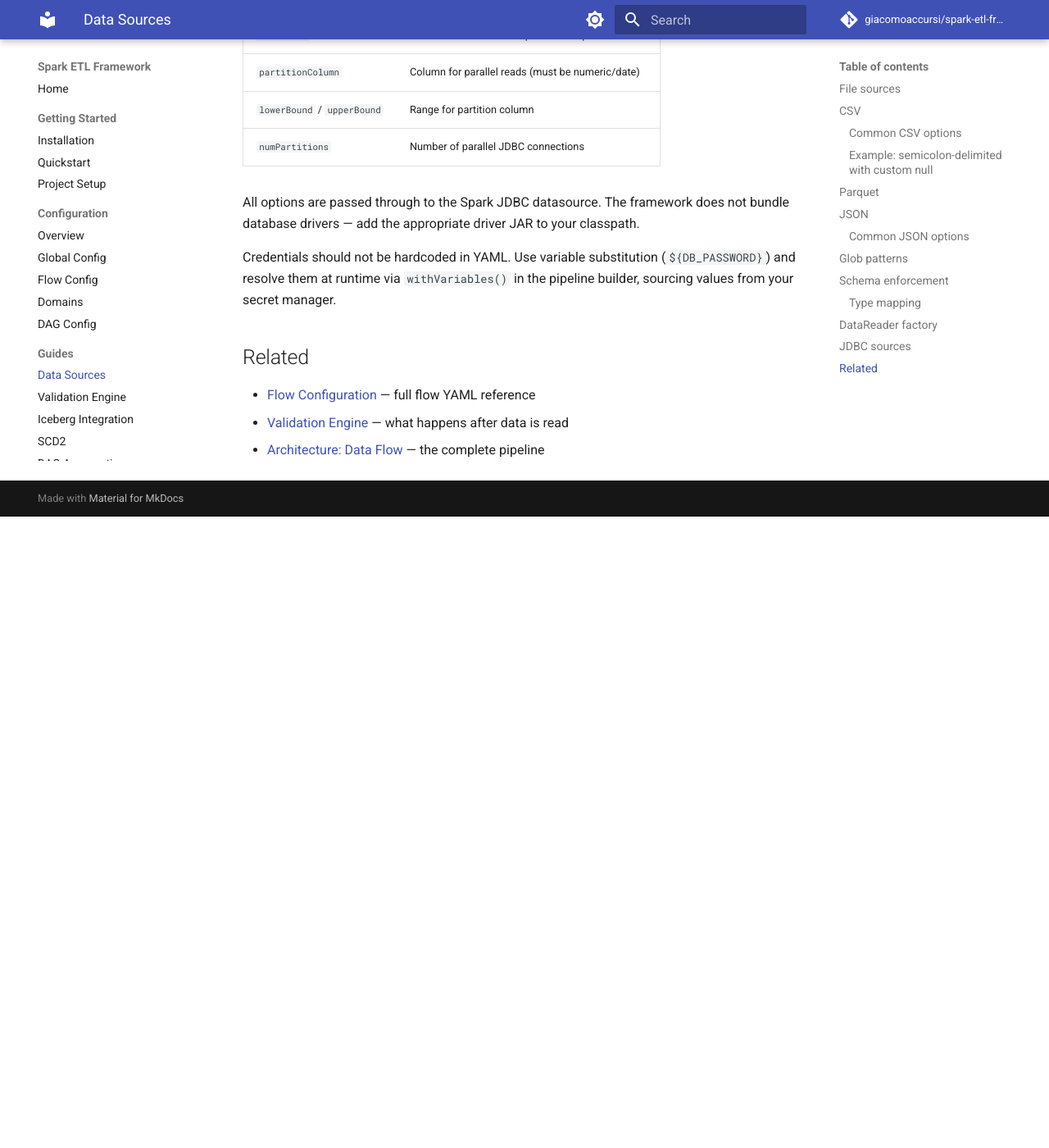
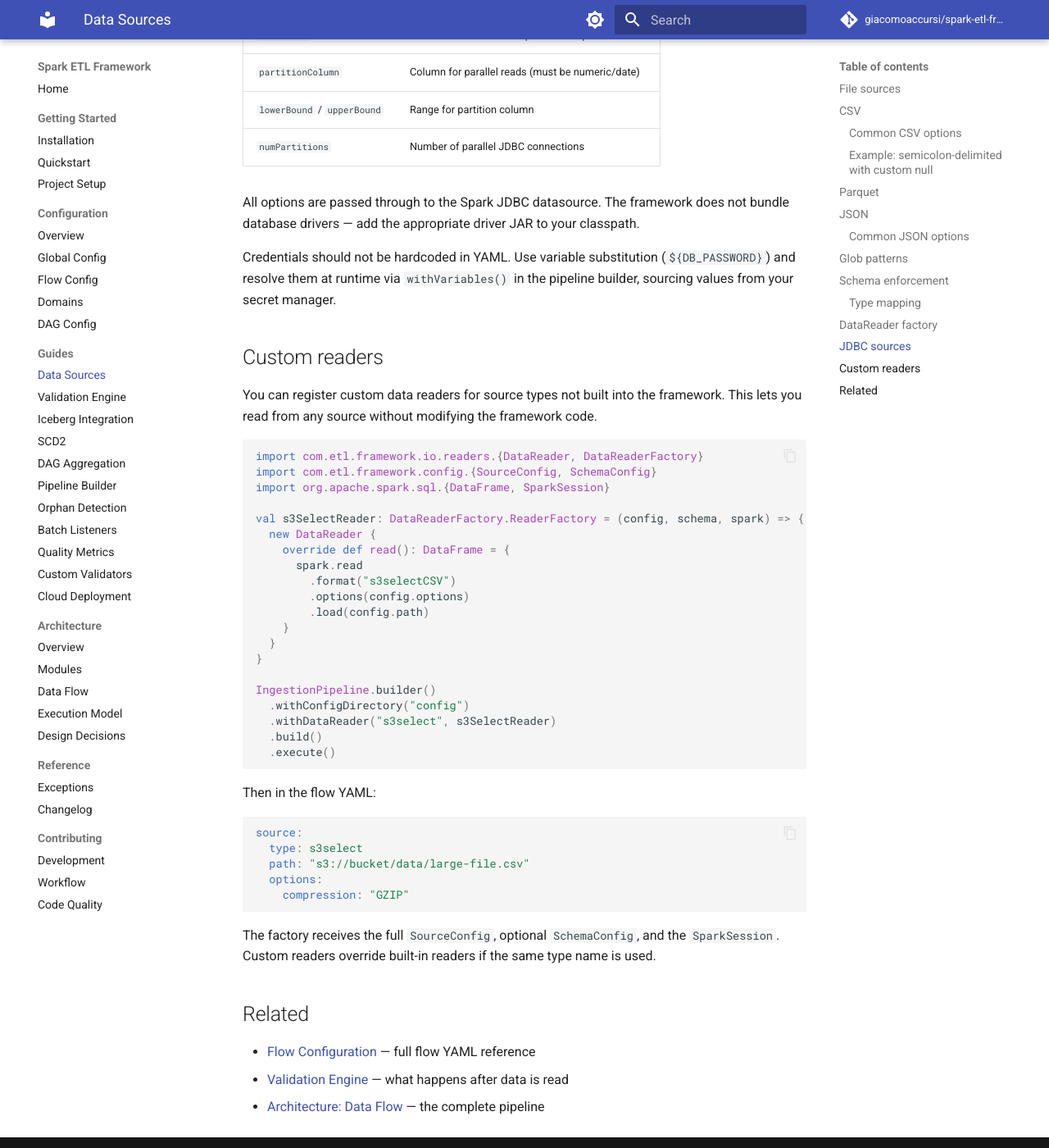
Before and after one commit to giacomoaccursi/Floe, an MkDocs documentation site: the page built from site-docs/guides/data-sources.md, in a window 1280 px wide and 1400 px high, scrolled down 5916 px. Shown: the whole window at 82% size. Built offline with MkDocs 1.6.1 and Material for MkDocs 9.7.7, drawn with Linux system fonts in a browser that asks for light colours; comment, search, counter and statistics services are not loaded; before the commit the page ends 6546 px from its top, so only the background shows below that.

Commit message:
docs: add custom data readers to data-sources and pipeline-builder

````diff
--- a/site-docs/guides/data-sources.md
+++ b/site-docs/guides/data-sources.md
@@ -212,6 +212,45 @@ All options are passed through to the Spark JDBC datasource. The framework does
 
 Credentials should not be hardcoded in YAML. Use variable substitution (`${DB_PASSWORD}`) and resolve them at runtime via `withVariables()` in the pipeline builder, sourcing values from your secret manager.
 
+## Custom readers
+
+You can register custom data readers for source types not built into the framework. This lets you read from any source without modifying the framework code.
+
+```scala
+import com.etl.framework.io.readers.{DataReader, DataReaderFactory}
+import com.etl.framework.config.{SourceConfig, SchemaConfig}
+import org.apache.spark.sql.{DataFrame, SparkSession}
+
+val s3SelectReader: DataReaderFactory.ReaderFactory = (config, schema, spark) => {
+  new DataReader {
+    override def read(): DataFrame = {
+      spark.read
+        .format("s3selectCSV")
+        .options(config.options)
+        .load(config.path)
+    }
+  }
+}
+
+IngestionPipeline.builder()
+  .withConfigDirectory("config")
+  .withDataReader("s3select", s3SelectReader)
+  .build()
+  .execute()
+```
+
+Then in the flow YAML:
+
+```yaml
+source:
+  type: s3select
+  path: "s3://bucket/data/large-file.csv"
+  options:
+    compression: "GZIP"
+```
+
+The factory receives the full `SourceConfig`, optional `SchemaConfig`, and the `SparkSession`. Custom readers override built-in readers if the same type name is used.
+
 ## Related
 
 - [Flow Configuration](../configuration/flows.md) — full flow YAML reference
````
Also changed, not shown: site-docs/guides/pipeline-builder.md (+1 -0 lines).
